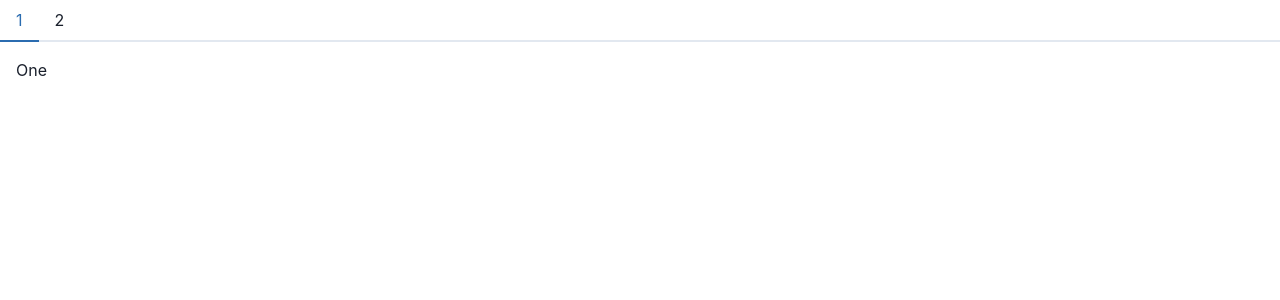
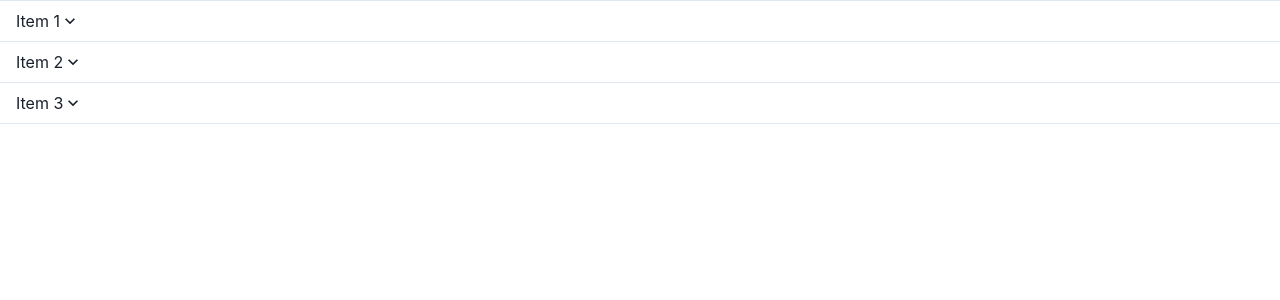
Before and after one commit to paulh-afk/react_chakraui_practice, a React (Create React App) app: page / in a window 1280 px wide. Shown: the top 300 px of the page. Built offline with nearby package versions, Linux system fonts and the light colour scheme.

Commit message:
accordion component

```diff
--- a/src/App.tsx
+++ b/src/App.tsx
@@ -1,19 +1,58 @@
 import * as React from 'react';
-import { Tab, TabList, TabPanel, TabPanels, Tabs } from '@chakra-ui/react';
+import {
+  Accordion,
+  AccordionButton,
+  AccordionIcon,
+  AccordionItem,
+  AccordionPanel,
+} from '@chakra-ui/react';
 
 export const App = () => {
   return (
-    <>
-      <Tabs>
-        <TabList>
-          <Tab>1</Tab>
-          <Tab>2</Tab>
-        </TabList>
-        <TabPanels>
-          <TabPanel>One</TabPanel>
-          <TabPanel>Two</TabPanel>
-        </TabPanels>
-      </Tabs>
-    </>
+    <Accordion allowToggle>
+      <AccordionItem>
+        <h2>
+          <AccordionButton>
+            Item 1
+            <AccordionIcon />
+          </AccordionButton>
+        </h2>
+        <AccordionPanel>Hello, item1!</AccordionPanel>
+      </AccordionItem>
+
+      <AccordionItem>
+        <h2>
+          <AccordionButton>
+            Item 2
+            <AccordionIcon />
+          </AccordionButton>
+        </h2>
+        <AccordionPanel>
+          Lorem ipsum dolor sit, amet consectetur adipisicing elit. Sit atque at deserunt
+          consequatur expedita delectus laborum, sed aperiam. Pariatur vitae eaque veniam quasi quia
+          dicta distinctio necessitatibus ut dolor numquam.
+        </AccordionPanel>
+      </AccordionItem>
+
+      <AccordionItem>
+        <h2>
+          <AccordionButton>
+            Item 3
+            <AccordionIcon />
+          </AccordionButton>
+        </h2>
+        <AccordionPanel>
+          Lorem ipsum dolor sit amet consectetur adipisicing elit. Architecto cum id fugit nihil
+          inventore eos enim laborum iure accusantium, eum alias quasi, reiciendis nesciunt
+          officiis! Voluptates quae dignissimos non dicta. Dolores aliquam eveniet ipsum
+          perferendis, unde nulla iusto, alias sit quidem maiores corrupti distinctio, voluptas sunt
+          aliquid. Neque, odio. Iste doloremque libero ullam eaque distinctio officia odit inventore
+          magnam explicabo? Voluptas praesentium porro libero, sequi voluptatem amet deleniti
+          cupiditate animi repellat vel nobis obcaecati repudiandae repellendus numquam similique
+          est, atque tempora provident eligendi illo. Molestiae quidem quia assumenda consectetur
+          iste.
+        </AccordionPanel>
+      </AccordionItem>
+    </Accordion>
   );
 };
```
